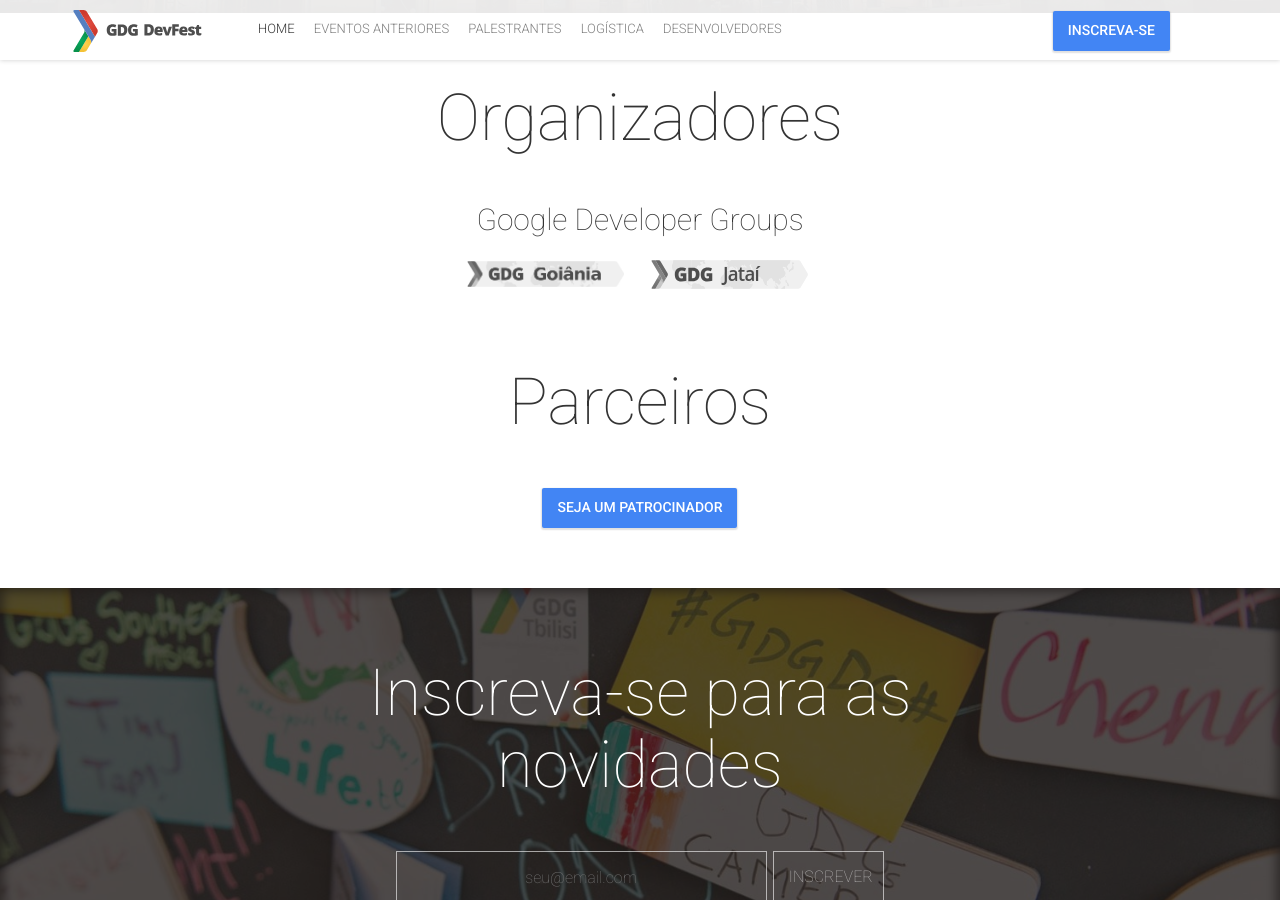
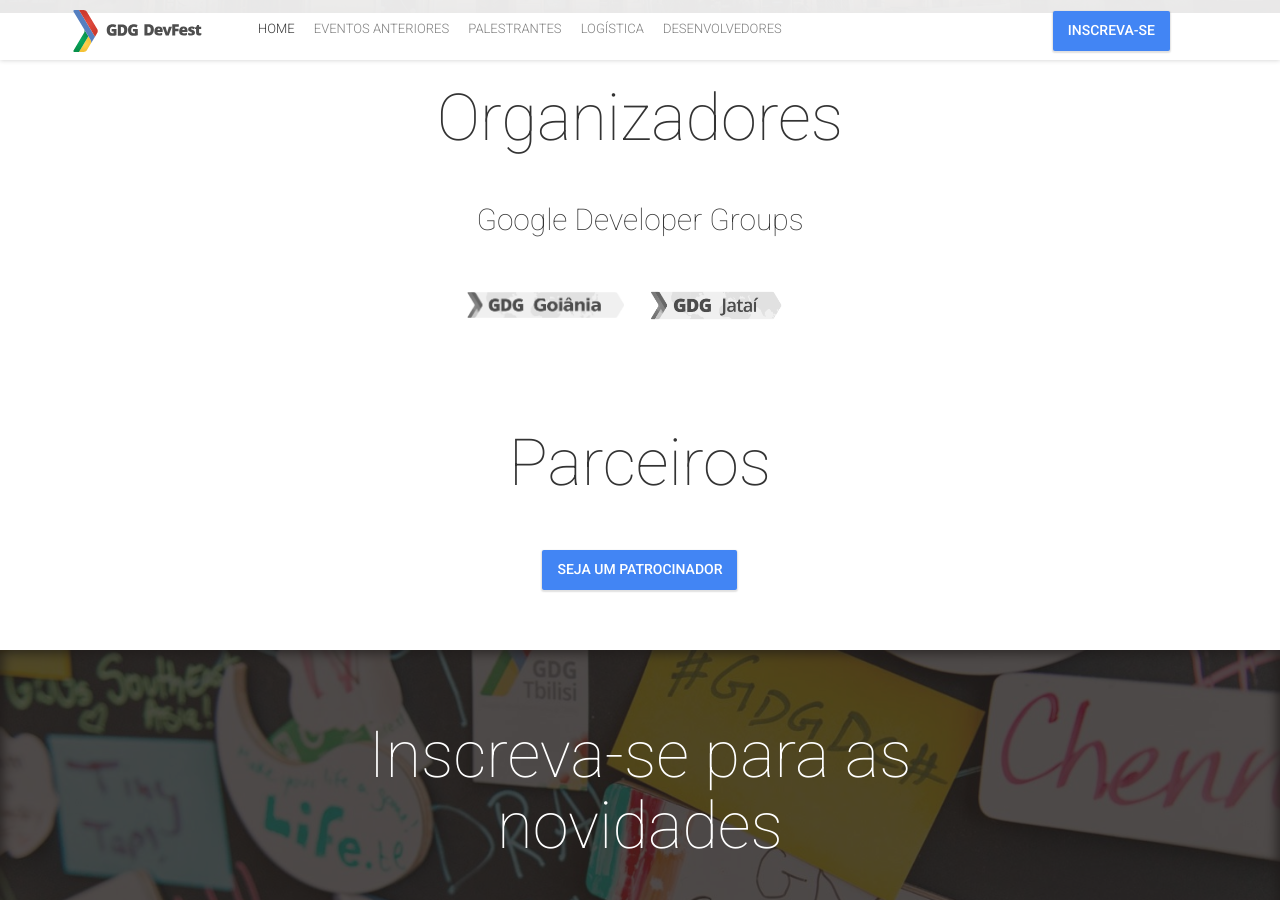
Before and after one commit to flavia-programmer/devfestgoias, a Jekyll site: the page built from index.html, in a window 1280 px wide and 900 px high, scrolled down 2857 px. Built offline with Jekyll 4.4.1, drawn with Linux system fonts in a browser that asks for light colours; nearby versions of some CDN libraries; comment, search, counter and statistics services are not loaded.

Commit message:
Improve GDG-Jatai logo

```diff
--- a/_data/organizers.yml
+++ b/_data/organizers.yml
@@ -3,4 +3,4 @@
   elements:
     - {name: "GDG Goiânia", description: "GDG Goiânia - Comunidade de pessoas interessadas nas tecnologias de desenvolvimento da Google.", link: "https://plus.google.com/113297226237632387507", imageUrl: "logo-gdggyn.png"}
 
-    - {name: "GDG Jataí", description: "GDG Jataí - Comunidade para os apaixonados desenvolvedores que usam as tecnologias de Google como Android, Google APIs, GWT, App Engine e outras.", link: "https://plus.google.com/110713691557973376450", imageUrl: "GDG_Jatai.svg"}
+    - {name: "GDG Jataí", description: "GDG Jataí - Comunidade para os apaixonados desenvolvedores que usam as tecnologias de Google como Android, Google APIs, GWT, App Engine e outras.", link: "https://plus.google.com/110713691557973376450", imageUrl: "logo-gdgjatai.png"}
```
Also changed, not shown: img/organizers/GDG_Jatai.svg (deleted), img/organizers/logo-gdgjatai.png (added).
